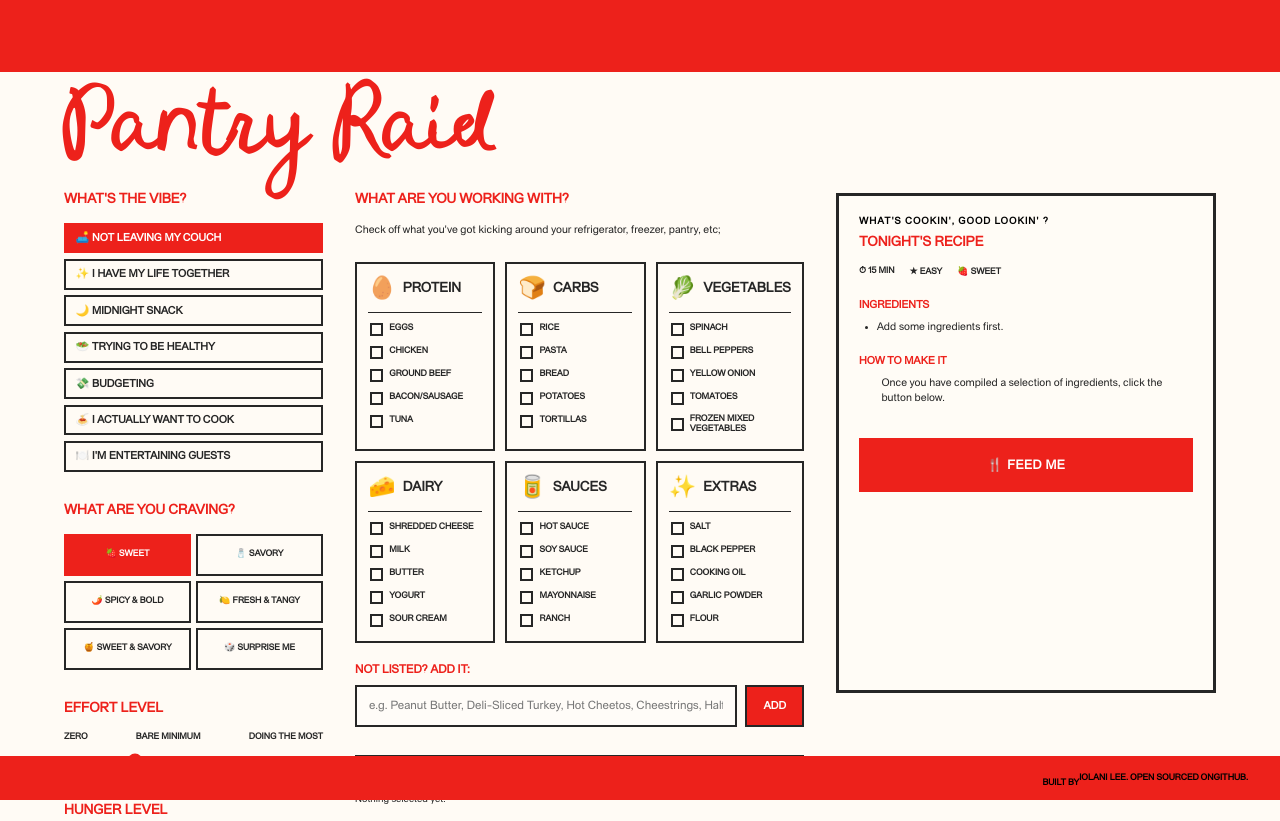
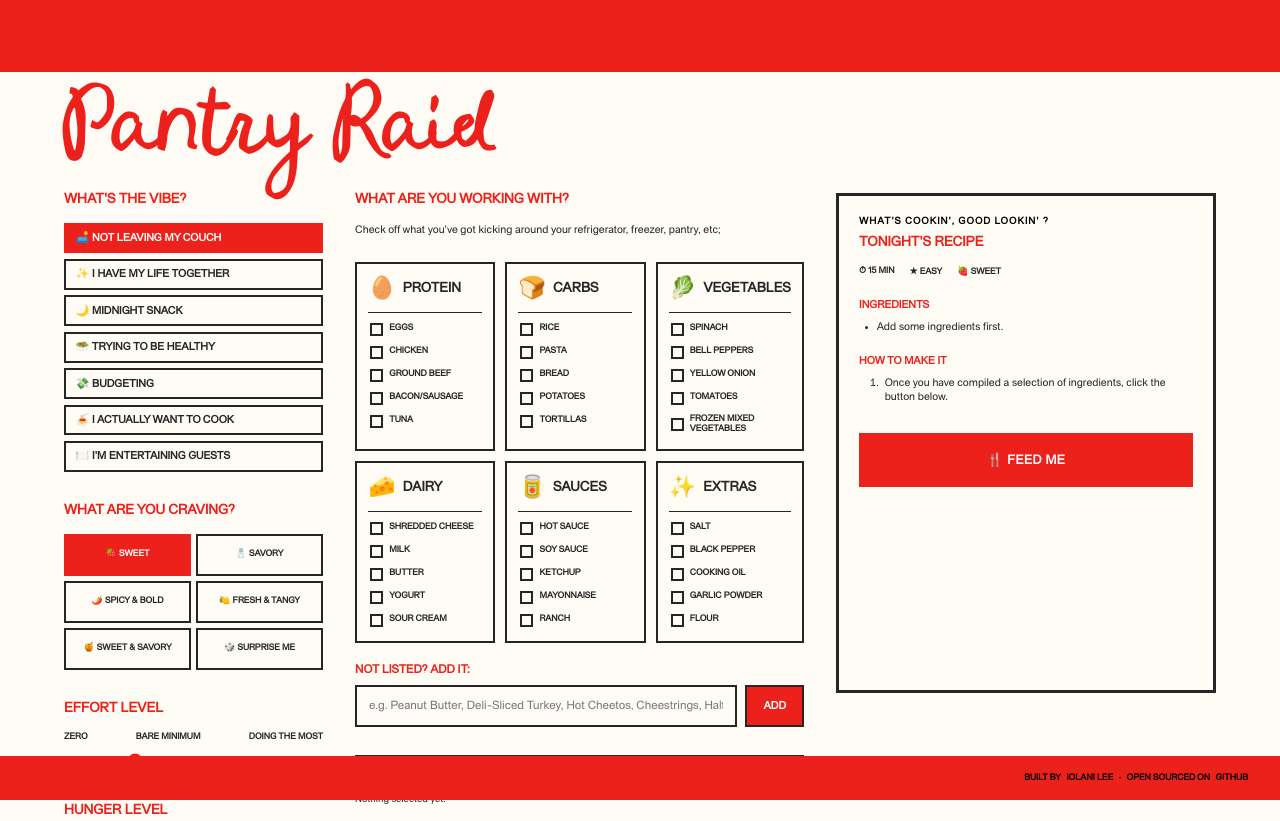
Before and after one commit to iolanilee/pantryraid, a website: page index.html in a window 1280 px wide. Shown: the top 821 px of the page. Drawn offline with Linux system fonts and the light colour scheme.

Commit message:
edited footer css

```diff
--- a/index.html
+++ b/index.html
@@ -608,19 +608,26 @@
           </div>
 
 
+
+
 <!-- INSTRUCTIONS -->
 <div class="recipe-section">
 
   <h3>How to make it</h3>
 
-            <p
+  <ol
     id="recipeInstructions"
     class="recipe-instructions"
   >
+    <li>
       Once you have compiled a selection of ingredients, click the button below.
-            </p>
+    </li>
+  </ol>
 
 </div>
+
+
+
 
 
           <!-- GENERATE -->
@@ -644,16 +651,20 @@
     <img src="/images/footerimage.png" alt="">
   </div>
 
+
+    <!-- BOTTOM BORDER - RED -->
+
+
+
 <div class="bottom-border">
-<br>
-Built by <a href="https://iolanilee.ca/">Iolani Lee</a> . Open Sourced on <a href="https://github.com/iolanilee">GitHub</a> .
+  <div class="footer-text">
+    Built by <a href="https://iolanilee.ca/">Iolani Lee</a>
+    <span class="footer-dot">·</span>
+    Open Sourced on <a href="https://github.com/iolanilee">GitHub</a>
+  </div>
 </div>
 
 
-</div>
-
-
->
   </main>
 
   <script src="script.js"></script>
--- a/styles.css
+++ b/styles.css
@@ -119,6 +119,7 @@ a:hover {
   z-index: 5;
 }
 
+
 .bottom-border {
   position: fixed;
   bottom: 0;
@@ -126,20 +127,42 @@ a:hover {
   width: 100%;
   height: 5.5vh;
   background: #ed211b;
-
   z-index: 9999;
-
   display: flex;
   align-items: center;
   justify-content: flex-end;
-
-  padding-right: 2rem;
-
+  padding: 0 2rem;
   color: #000000;
   font-size: 9px;
   font-weight: 900;
   text-transform: uppercase;
 }
+
+.footer-text {
+  display: flex;
+  align-items: center;
+  justify-content: flex-end;
+  gap: 0.35rem;
+  line-height: 1;
+  white-space: nowrap;
+}
+
+.footer-text a {
+  display: inline;
+  color: #000000;
+  text-decoration: none;
+  line-height: 1;
+}
+
+.footer-text a:hover {
+  opacity: 0.5;
+}
+
+.footer-dot {
+  display: inline;
+}
+
+
 
 
 /*
@@ -792,7 +815,6 @@ input[type="checkbox"]:checked
 
 
 
-
 /*
    GENERATE BUTTON
 */
```
Lines whose indentation alone changed are shown as unchanged.
